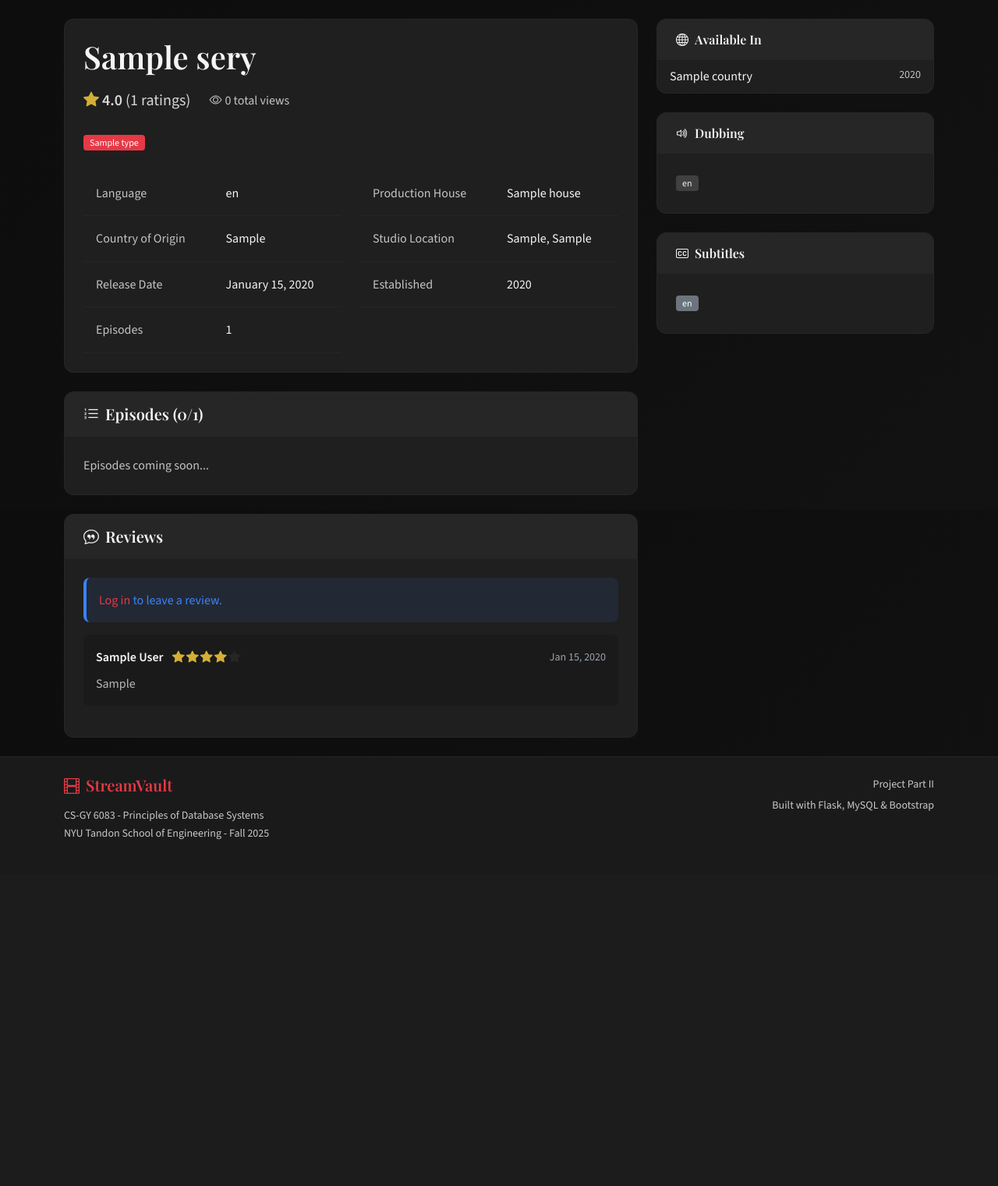
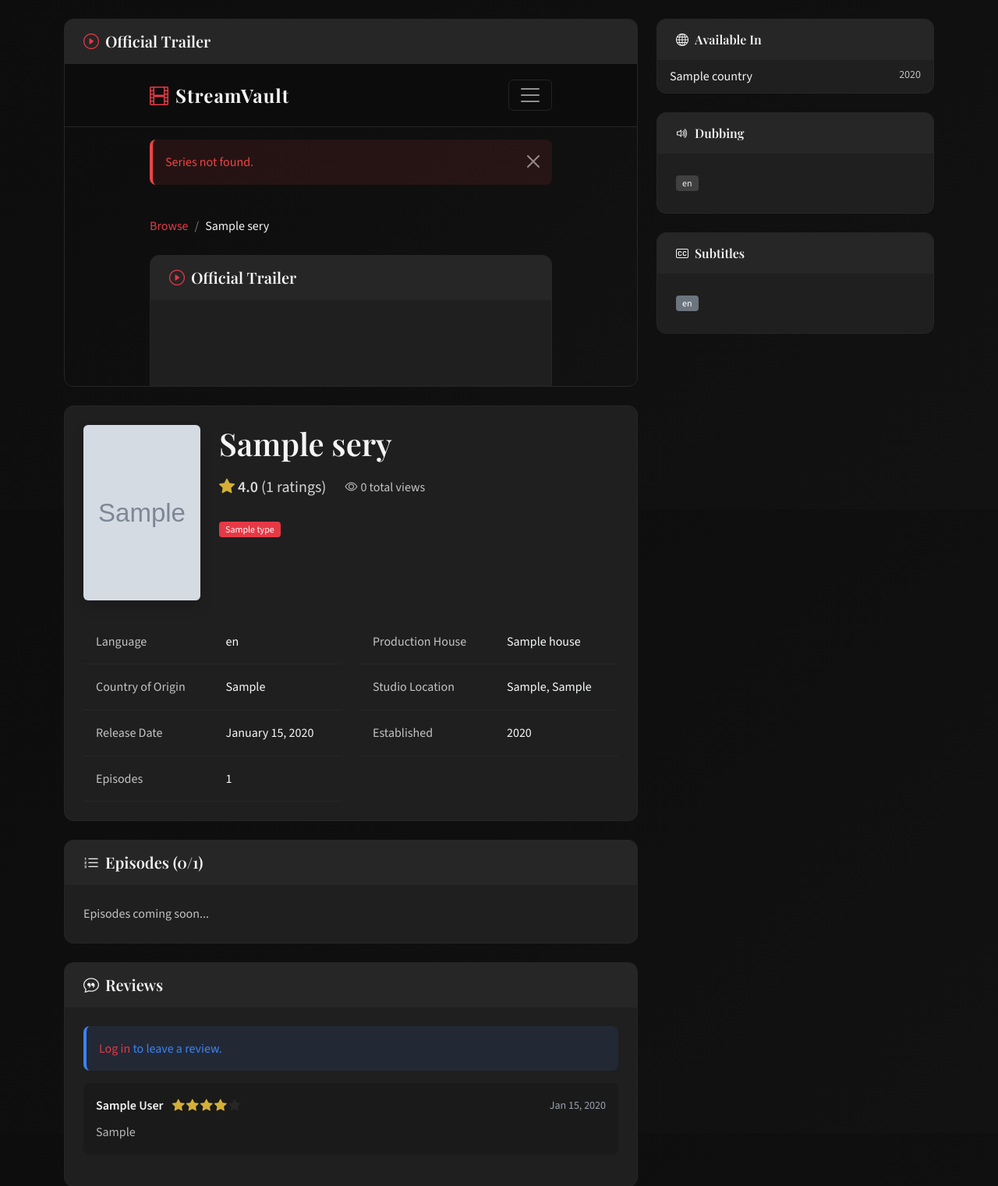
Before and after one commit to igopalakrishna/StreamVault, a Flask app: page /series/1 in a window 1280 px wide. Shown: the part 147-1668 px from the top of the page at 78% size. Before the commit the page ends 1224 px from the top, so only its background shows below. Run offline with Flask 3, Linux system fonts and the light colour scheme; tables that the repository leaves empty hold one stand-in row (values such as "Sample post"); grey boxes marked "Sample" are stand-in pictures.

Commit message:
Add series images, YouTube trailers, and admin-only Tech Issues
Features:
- Added IMAGE_URL and TRAILER_URL columns to GRN_WEB_SERIES
- Series cards now show poster images from TMDB
- Series detail page shows embedded YouTube trailer
- Tech Issues column only visible to employees (admins)
- Updated seed_data.sql with real poster images and trailers
- Improved visual appearance with proper image styling

```diff
--- a/app/routes_customer.py
+++ b/app/routes_customer.py
@@ -59,6 +59,7 @@ def home():
             ws.COUNTRY_OF_ORIGIN,
             ws.RELEASE_DATE,
             ws.NUM_OF_EPS,
+            ws.IMAGE_URL,
             ph.PH_NAME AS PRODUCTION_HOUSE,
             COALESCE(AVG(f.RATING), 0) AS AVG_RATING,
             COUNT(DISTINCT f.ACCOUNT_ID) AS RATING_COUNT,
@@ -102,7 +103,7 @@ def home():
 
     base_query += """
         GROUP BY ws.WS_ID, ws.WS_NAME, ws.LANGUAGE, ws.COUNTRY_OF_ORIGIN,
-                 ws.RELEASE_DATE, ws.NUM_OF_EPS, ph.PH_NAME
+                 ws.RELEASE_DATE, ws.NUM_OF_EPS, ws.IMAGE_URL, ph.PH_NAME
         ORDER BY AVG_RATING DESC, TOTAL_VIEWERS DESC
     """
 
--- a/app/templates/customer/series_detail.html
+++ b/app/templates/customer/series_detail.html
@@ -13,15 +13,43 @@
 <div class="row">
     <!-- Main Content -->
     <div class="col-lg-8">
+        <!-- Trailer Section -->
+        {% if series.TRAILER_URL %}
+        <div class="card mb-4">
+            <div class="card-header">
+                <h5 class="mb-0"><i class="bi bi-play-circle me-2 text-accent"></i>Official Trailer</h5>
+            </div>
+            <div class="card-body p-0">
+                <div class="ratio ratio-16x9">
+                    <iframe src="{{ series.TRAILER_URL }}"
+                            title="{{ series.WS_NAME }} Trailer"
+                            frameborder="0"
+                            allow="accelerometer; autoplay; clipboard-write; encrypted-media; gyroscope; picture-in-picture"
+                            allowfullscreen></iframe>
+                </div>
+            </div>
+        </div>
+        {% endif %}
+
         <div class="card mb-4">
             <div class="card-body">
+                <div class="d-flex gap-4">
+                    <!-- Series Poster -->
+                    {% if series.IMAGE_URL %}
+                    <div class="flex-shrink-0 d-none d-md-block">
+                        <img src="{{ series.IMAGE_URL }}" alt="{{ series.WS_NAME }}"
+                             class="rounded shadow" style="width: 150px; height: 225px; object-fit: cover;">
+                    </div>
+                    {% endif %}
+
+                    <div class="flex-grow-1">
                         <h1 class="mb-3">{{ series.WS_NAME }}</h1>
 
                         <!-- Rating & Views -->
                         <div class="d-flex align-items-center gap-4 mb-4">
                             <div class="series-rating fs-5">
                                 <i class="bi bi-star-fill text-gold"></i>
-                        <span class="fw-bold">{{ "%.1f"|format(rating_info.AVG_RATING|float) }}</span>
+                                <span class="fw-bold text-light">{{ "%.1f"|format(rating_info.AVG_RATING|float) }}</span>
                                 <span class="text-muted">({{ rating_info.TOTAL_RATINGS }} ratings)</span>
                             </div>
                             <div class="text-muted">
@@ -35,6 +63,8 @@
                             <span class="badge bg-accent me-1">{{ t.WS_TYPE_NAME }}</span>
                             {% endfor %}
                         </div>
+                    </div>
+                </div>
 
                 <!-- Info Grid -->
                 <div class="row mt-4">
@@ -42,19 +72,19 @@
                         <table class="table table-sm">
                             <tr>
                                 <td class="text-muted">Language</td>
-                                <td>{{ series.LANGUAGE }}</td>
+                                <td class="text-light">{{ series.LANGUAGE }}</td>
                             </tr>
                             <tr>
                                 <td class="text-muted">Country of Origin</td>
-                                <td>{{ series.COUNTRY_OF_ORIGIN }}</td>
+                                <td class="text-light">{{ series.COUNTRY_OF_ORIGIN }}</td>
                             </tr>
                             <tr>
                                 <td class="text-muted">Release Date</td>
-                                <td>{{ series.RELEASE_DATE.strftime('%B %d, %Y') if series.RELEASE_DATE else 'N/A' }}</td>
+                                <td class="text-light">{{ series.RELEASE_DATE.strftime('%B %d, %Y') if series.RELEASE_DATE else 'N/A' }}</td>
                             </tr>
                             <tr>
                                 <td class="text-muted">Episodes</td>
-                                <td>{{ series.NUM_OF_EPS }}</td>
+                                <td class="text-light">{{ series.NUM_OF_EPS }}</td>
                             </tr>
                         </table>
                     </div>
@@ -62,15 +92,15 @@
                         <table class="table table-sm">
                             <tr>
                                 <td class="text-muted">Production House</td>
-                                <td>{{ series.PH_NAME }}</td>
+                                <td class="text-light">{{ series.PH_NAME }}</td>
                             </tr>
                             <tr>
                                 <td class="text-muted">Studio Location</td>
-                                <td>{{ series.PH_CITY }}, {{ series.PH_COUNTRY }}</td>
+                                <td class="text-light">{{ series.PH_CITY }}, {{ series.PH_COUNTRY }}</td>
                             </tr>
                             <tr>
                                 <td class="text-muted">Established</td>
-                                <td>{{ series.YEAR_ESTABLISHED }}</td>
+                                <td class="text-light">{{ series.YEAR_ESTABLISHED }}</td>
                             </tr>
                         </table>
                     </div>
@@ -92,6 +122,9 @@
                                 <th style="width: 50px">#</th>
                                 <th>Episode Name</th>
                                 <th>Views</th>
+                                {% if is_employee %}
+                                <th>Tech Issues</th>
+                                {% endif %}
                             </tr>
                         </thead>
                         <tbody>
@@ -100,6 +133,15 @@
                                 <td class="text-muted">{{ loop.index }}</td>
                                 <td class="text-light">{{ ep.EP_NAME }}</td>
                                 <td class="text-light">{{ "{:,}".format(ep.TOTAL_VIEWERS) }}</td>
+                                {% if is_employee %}
+                                <td>
+                                    {% if ep.TECH_INTERRUPT == 'Yes' %}
+                                    <span class="badge bg-warning text-dark">Yes</span>
+                                    {% else %}
+                                    <span class="badge bg-success">No</span>
+                                    {% endif %}
+                                </td>
+                                {% endif %}
                             </tr>
                             {% endfor %}
                         </tbody>
--- a/schema_mysql.sql
+++ b/schema_mysql.sql
@@ -144,6 +144,8 @@ CREATE TABLE GRN_WEB_SERIES (
     RELEASE_DATE DATE NOT NULL,
     COUNTRY_OF_ORIGIN VARCHAR(30) NOT NULL,
     PH_ID VARCHAR(12) NOT NULL,
+    IMAGE_URL VARCHAR(500) DEFAULT NULL COMMENT 'URL to series poster image',
+    TRAILER_URL VARCHAR(500) DEFAULT NULL COMMENT 'YouTube embed URL for trailer',
     PRIMARY KEY (WS_ID),
     CONSTRAINT fk_ws_prod_house FOREIGN KEY (PH_ID)
         REFERENCES GRN_PRODUCTION_HOUSE(PH_ID),
```
Also changed, not shown: app/templates/customer/home.html (+15 -12 lines), seed_data.sql (+32 -12 lines). Lines whose indentation alone changed are shown as unchanged.
